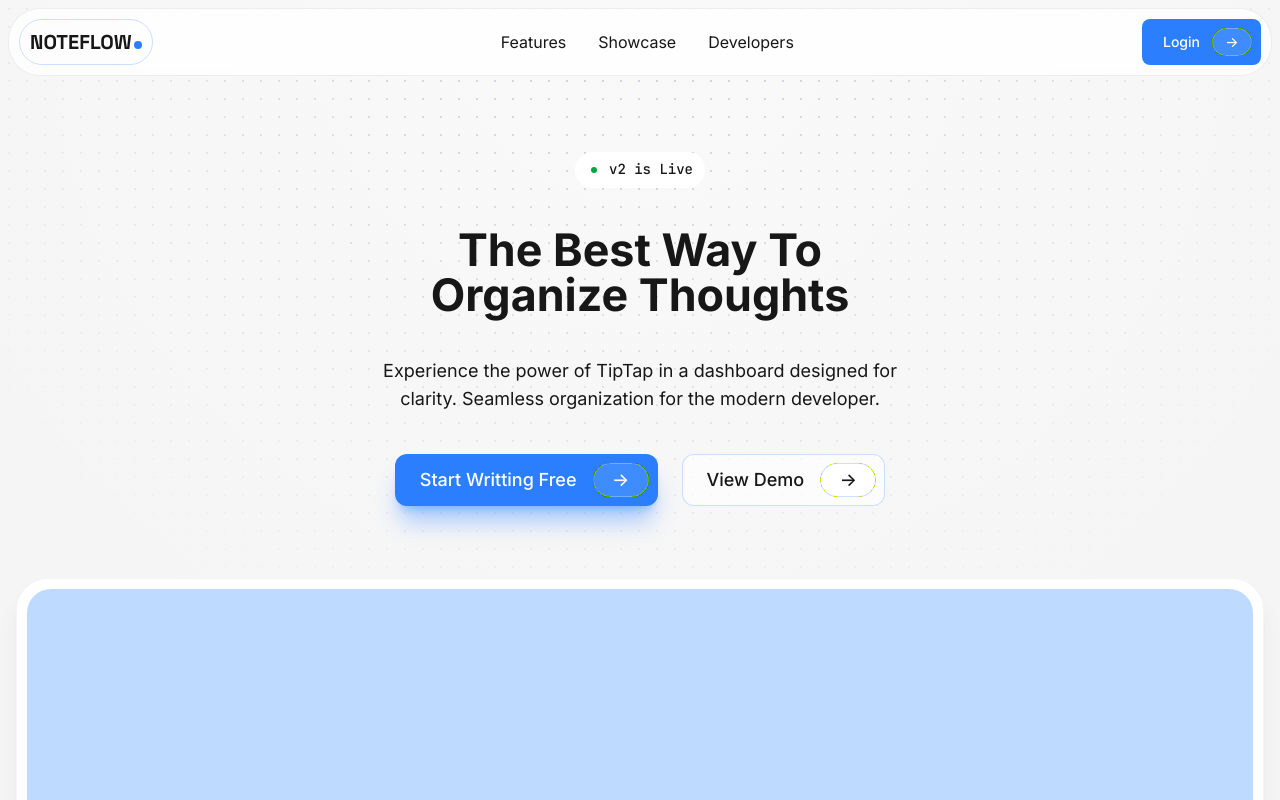
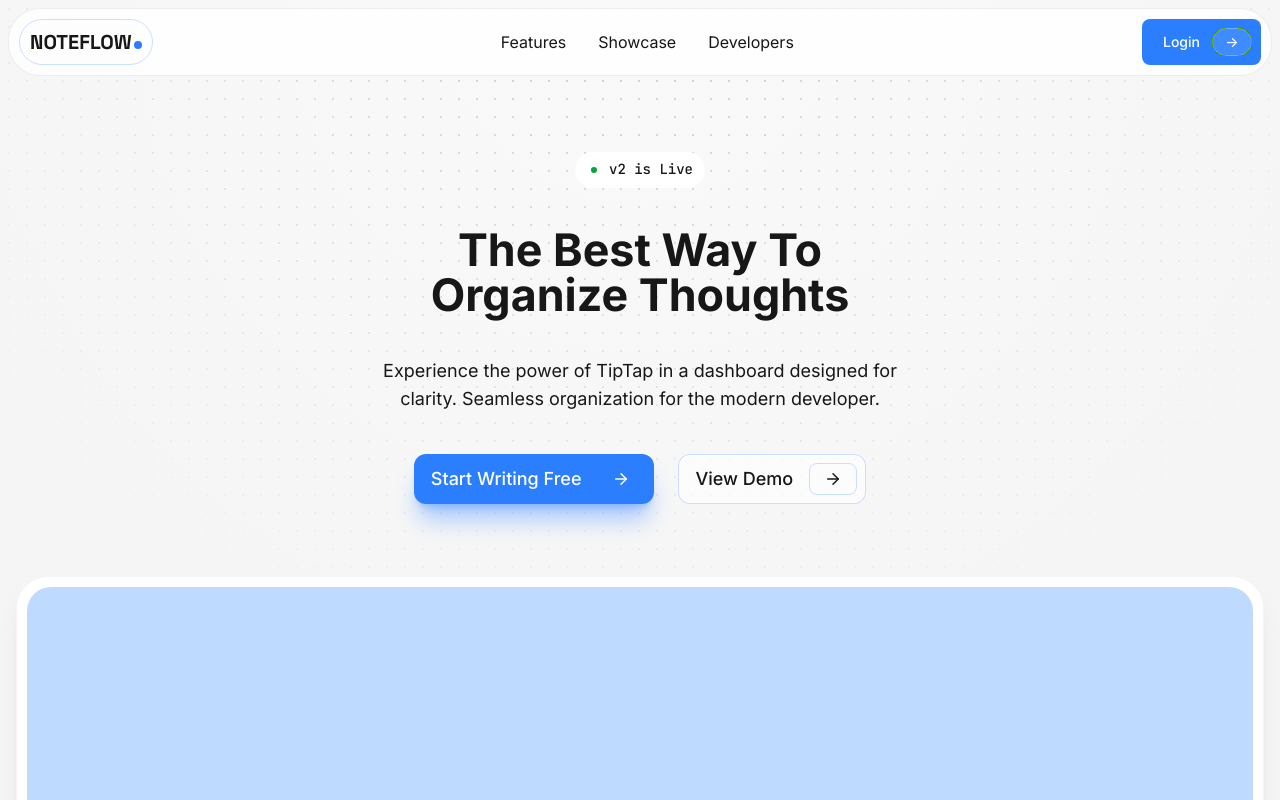
Before and after one commit to Prateek1789/Notes-App, a Next.js app in the folder v2-nextjs/: page / in a window 1280 px wide. Shown: the top 800 px of the page. Built offline with nearby package versions, Linux system fonts and the light colour scheme.

Commit message:
Chore: Replaced generic hero button with newly created landing page button component

```diff
--- a/v2-nextjs/src/components/sections/Hero.tsx
+++ b/v2-nextjs/src/components/sections/Hero.tsx
@@ -1,4 +1,4 @@
-import Button from "../ui/Button";
+import ButtonLanding from "../ui/ButtonLanding";
 
 const Hero = () => {
     return (
@@ -17,26 +17,16 @@ const Hero = () => {
                     Experience the power of TipTap in a dashboard designed for clarity. Seamless organization for the modern developer.
                 </p>
                 <div className="flex flex-col items-center gap-6 lg:flex-row lg:gap-6">
-                    <Button className="pr-2 pl-6 shadow-xl"
-                            intent="primary"
-                            size="md">
-                        Start Writting Free
-                        <span className="h-full w-14 py-0.5 flex place-content-center rounded-full border border-blue-300/60 bg-blue-300/20">
-                            <span className="text-inheret group-hover/btn:translate-x-2.5 transition-transform duration-400">
-                                {"->"}
-                            </span>
-                        </span>
-                    </Button>
-                    <Button className="pr-2 pl-6"
-                            intent="ghost"
-                            size="md">
+                    <ButtonLanding className="pl-4 pr-2 shadow-xl"
+                                   intent="primary"
+                                   size="md">
+                        Start Writing Free
+                    </ButtonLanding>
+                    <ButtonLanding className="pl-4 pr-2"
+                                   intent="ghost"
+                                   size="md">
                         View Demo
-                        <span className="h-full w-14 py-0.5 flex place-content-center rounded-full border border-primary-ghost bg-white/85">
-                            <span className="text-inheret group-hover/btn:translate-x-2.5 transition-transform duration-400">
-                                {"->"}
-                            </span>
-                        </span>
-                    </Button>
+                    </ButtonLanding>
                 </div>
                 <div className="w-full h-[70vh] p-2.5 mt-8 bg-white rounded-4xl border border-neutral-100 shadow-xl shadow-neutral-200">
                     <div className="w-full h-full rounded-3xl bg-blue-200">
```
